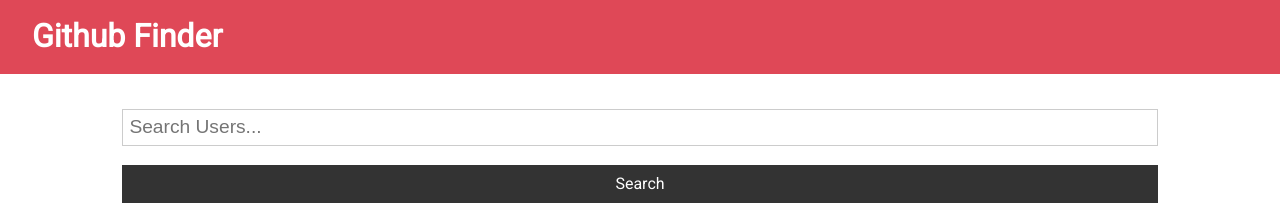
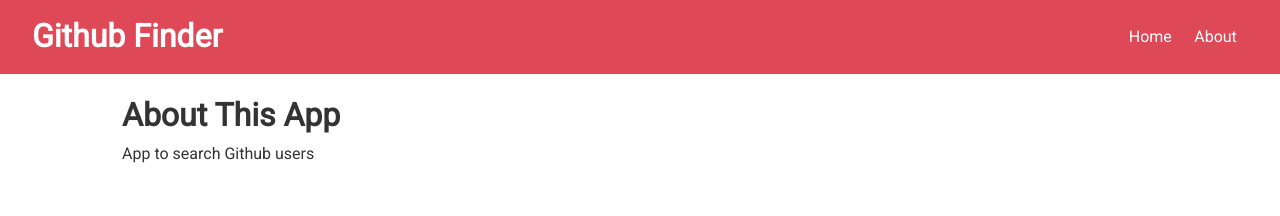
Before and after one commit to idcristi/react, a React (Create React App) app: page /about in a window 1280 px wide. Shown: the top 216 px of the page. Built offline with nearby package versions, Linux system fonts and the light colour scheme; no server answers.

Commit message:
Add react router

```diff
--- a/package.json
+++ b/package.json
@@ -6,6 +6,7 @@
     "axios": "^0.19.0",
     "react": "^16.9.0",
     "react-dom": "^16.9.0",
+    "react-router-dom": "^5.0.1",
     "react-scripts": "^3.1.1"
   },
   "scripts": {
--- a/src/App.js
+++ b/src/App.js
@@ -1,28 +1,30 @@
-import React, {Component} from 'react';
+import React, {Component} from 'react'
+import {BrowserRouter as Router, Switch, Route} from 'react-router-dom'
 import Navbar from './components/layout/Navbar'
 import Users from './components/users/Users'
 import Search from './components/users/Search'
 import Alert from './components/layout/Alert'
-import axios from 'axios';
-import './App.css';
+import About from './components/pages/About'
+import axios from 'axios'
+import './App.css'
 
 class App extends Component {
   state = {
     users: [],
     loading: false,
-    alert: null
+    alert: null,
   }
 
   async componentDidMount() {
-    this.setState({loading: true});
+    this.setState({loading: true})
     const res = await axios.get('https://api.github.com/users')
-    this.setState({users:res.data, loading: false})
+    this.setState({users: res.data, loading: false})
   }
 
   searchUsers = async text => {
-    this.setState({ loading: true })
+    this.setState({loading: true})
     const res = await axios.get(`https://api.github.com/search/users?q=${text}`)
-    this.setState({users:res.data.items, loading: false})
+    this.setState({users: res.data.items, loading: false})
   }
 
   clearUsers = () => {
@@ -32,17 +34,24 @@
   setAlert = (msg, type) => {
     this.setState({alert: {msg, type}})
 
-    setTimeout(() => this.setState({alert:null}), 5000)
+    setTimeout(() => this.setState({alert: null}), 5000)
   }
 
   render() {
-    const { users, loading} = this.state;
+    const {users, loading} = this.state
 
     return (
+      <Router>
         <div className="App">
-       <Navbar title="Github Finder"/>
+          <Navbar title="Github Finder" />
           <div className="container">
-         <Alert alert={this.state.alert}/>
+            <Alert alert={this.state.alert} />
+            <Switch>
+              <Route
+                exact
+                path="/"
+                render={props => (
+                  <>
                     <Search
                       searchUsers={this.searchUsers}
                       clearUsers={this.clearUsers}
@@ -50,10 +59,16 @@
                       setAlert={this.setAlert}
                     />
                     <Users loading={loading} users={users} />
+                  </>
+                )}
+              />
+              <Route exact path="/about" component={About} />
+            </Switch>
           </div>
         </div>
-    );
+      </Router>
+    )
   }
 }
 
-export default App;
+export default App
--- a/src/components/layout/Navbar.jsx
+++ b/src/components/layout/Navbar.jsx
@@ -1,10 +1,19 @@
 import React from 'react'
 import PropTypes from 'prop-types'
+import {Link} from 'react-router-dom'
 
 const Navbar = ({title}) => {
   return (
     <navbar className="navbar bg-primary">
       <h1>{title}</h1>
+      <ul>
+        <li>
+          <Link to="/">Home</Link>
+        </li>
+        <li>
+          <Link to="/about">About</Link>
+        </li>
+      </ul>
     </navbar>
   )
 }
--- /dev/null
+++ b/src/components/pages/About.jsx
@@ -0,0 +1,12 @@
+import React from 'react'
+
+const About = () => {
+  return (
+    <>
+      <h1>About This App</h1>
+      <p>App to search Github users</p>
+    </>
+  )
+}
+
+export default About
```
Also changed, not shown: 1 other file (tests, documents, lock files or other folders). Lines whose indentation alone changed are shown as unchanged.
